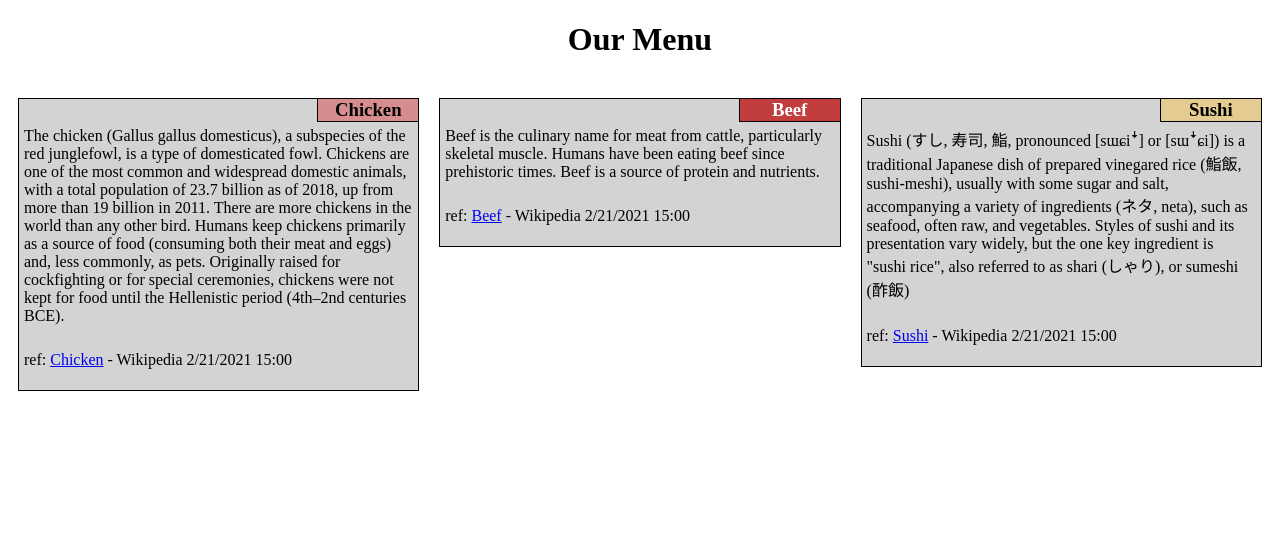
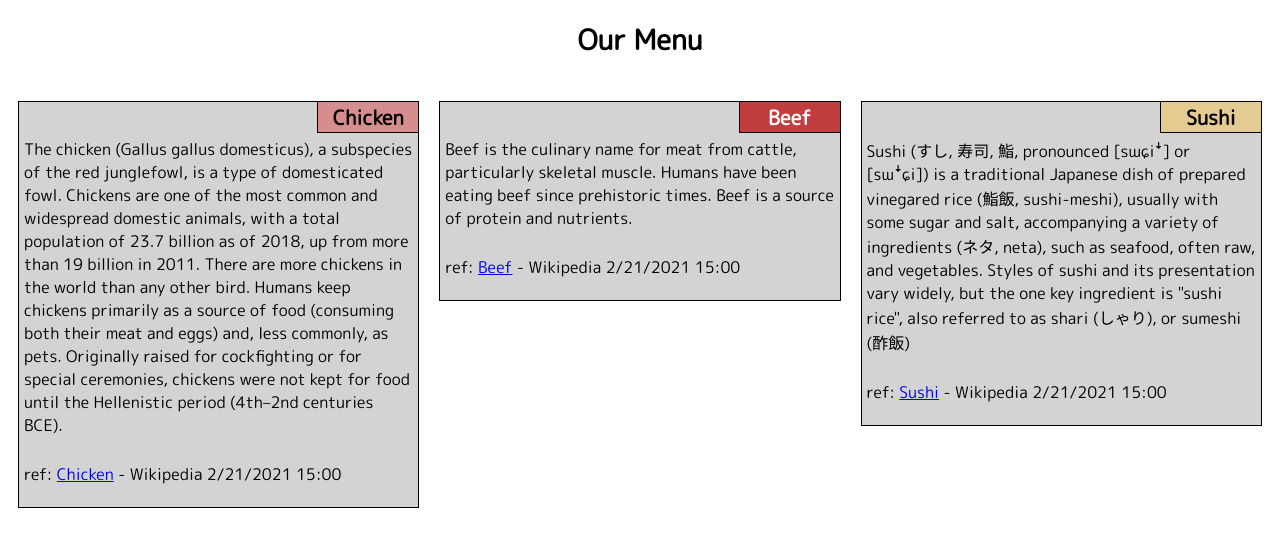
Before and after one commit to soruma/coursera-fullstack-course4, a plain HTML site: page index.html in a window 1280 px wide. Drawn offline with Linux system fonts and the light colour scheme.

Commit message:
fix font-family and font-size

```diff
--- a/assets/css/style.css
+++ b/assets/css/style.css
@@ -1,4 +1,9 @@
+body {
+  font-family: "M PLUS Rounded 1c";
+}
+
 h1 {
+  font-size: 175%;
   text-align: center;
   margin-bottom: 30px;
 }
@@ -18,6 +23,7 @@ section header {
 }
 
 section > header > h3 {
+  font-size: 125%;
   text-transform: capitalize;
   margin: 0px;
 }
--- a/index.html
+++ b/index.html
@@ -3,6 +3,7 @@
   <head>
     <meta name="viewport" content="width=device-width,initial-scale=1">
     <meta charset="utf-8">
+    <link href="https://fonts.googleapis.com/css?family=M+PLUS+Rounded+1c" rel="stylesheet">
     <link rel="stylesheet" type="text/css" href="./assets/css/grid-system.css">
     <link rel="stylesheet" type="text/css" href="./assets/css/style.css">
     <title>Our Menu</title>
```
